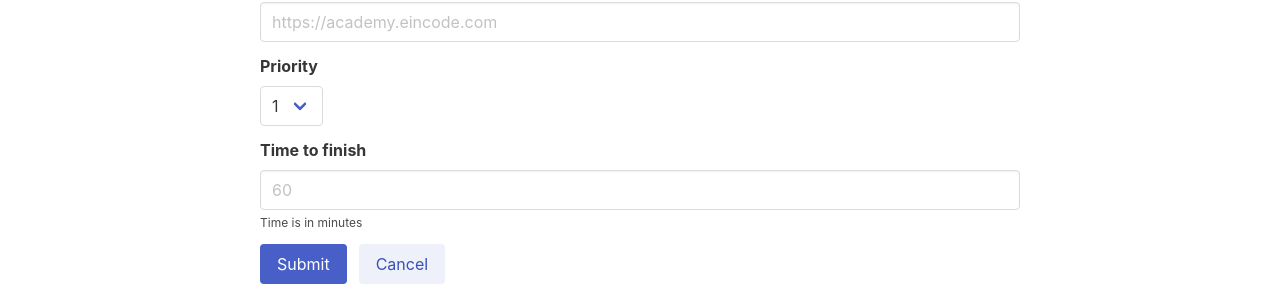
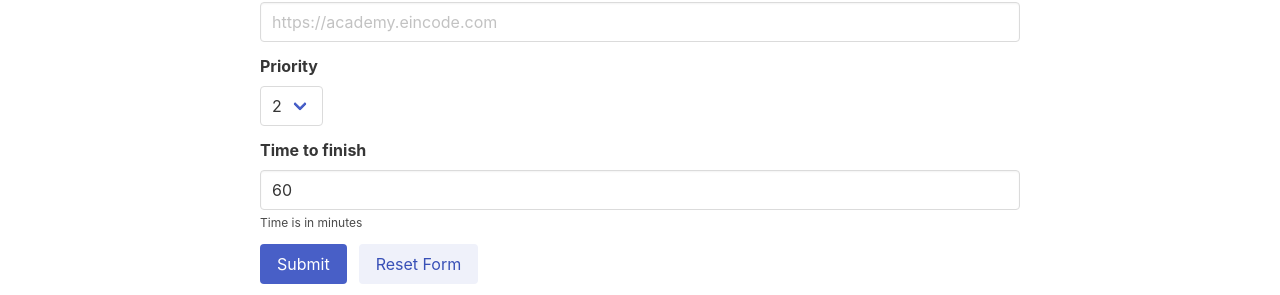
Before and after one commit to tomoyukikat0/nextjs-app-content-manager, a Next.js app: page /resources/new in a window 1280 px wide. Shown: the part 502-797 px from the top of the page. Built offline with nearby package versions, Linux system fonts and the light colour scheme.

Commit message:
update new.js

```diff
--- a/pages/resources/new.js
+++ b/pages/resources/new.js
@@ -5,16 +5,30 @@ const DEFAULT_DATA = {
   title: "",
   description: "",
   link: "",
-  proprity: "2",
+  priority: "2",
   timeToFinish: 60
 }
 
 const ResourceCreate = () => {
   const [form, setForm] = useState(DEFAULT_DATA);
 
+  const submitForm = () => {
+    alert(JSON.stringify(form));
+  }
+
+  const resetForm = () => setForm(DEFAULT_DATA)
+
+  const handleChange = (e) => {
+    const { name, value } = e.target;
+    setForm({
+      ...form,
+      [name]: value
+    })
+  }
+
   return (
     <Layout>
-       <div className="container">
+      <div className="container">
         <div className="columns">
           <div className="column is-8 is-offset-2">
             <div className="resource-form">
@@ -23,8 +37,10 @@ const ResourceCreate = () => {
                 <div className="field">
                   <label className="label">Title</label>
                   <div className="control">
-                  <input
+                    <input
                       value={form.title}
+                      onChange={handleChange}
+                      name="title"
                       className="input"
                       type="text"
                       placeholder="Learn Next JS and Sanity IO" />
@@ -35,6 +51,8 @@ const ResourceCreate = () => {
                   <div className="control">
                     <textarea
                       value={form.description}
+                      name="description"
+                      onChange={handleChange}
                       className="textarea"
                       placeholder="Learn these technologies because they are very popular and enable better SEO"></textarea>
                   </div>
@@ -44,6 +62,8 @@ const ResourceCreate = () => {
                   <div className="control">
                     <input
                       value={form.link}
+                      onChange={handleChange}
+                      name="link"
                       className="input"
                       type="text"
                       placeholder="https://academy.eincode.com" />
@@ -53,7 +73,11 @@ const ResourceCreate = () => {
                   <label className="label">Priority</label>
                   <div className="control">
                     <div className="select">
-                      <select value={form.priority}>
+                      <select
+                        value={form.priority}
+                        onChange={handleChange}
+                        name="priority"
+                      >
                         <option>1</option>
                         <option>2</option>
                         <option>3</option>
@@ -65,6 +89,9 @@ const ResourceCreate = () => {
                   <label className="label">Time to finish</label>
                   <div className="control">
                     <input
+                      value={form.timeToFinish}
+                      onChange={handleChange}
+                      name="timeToFinish"
                       className="input"
                       type="number"
                       placeholder="60" />
@@ -73,10 +100,16 @@ const ResourceCreate = () => {
                 </div>
                 <div className="field is-grouped">
                   <div className="control">
-                    <button className="button is-link">Submit</button>
+                    <button
+                      type="button"
+                      onClick={submitForm}
+                      className="button is-link">Submit</button>
                   </div>
                   <div className="control">
-                    <button className="button is-link is-light">Cancel</button>
+                    <button
+                        onClick={resetForm}
+                        type="button"
+                        className="button is-link is-light">Reset Form</button>
                   </div>
                 </div>
               </form>
```
